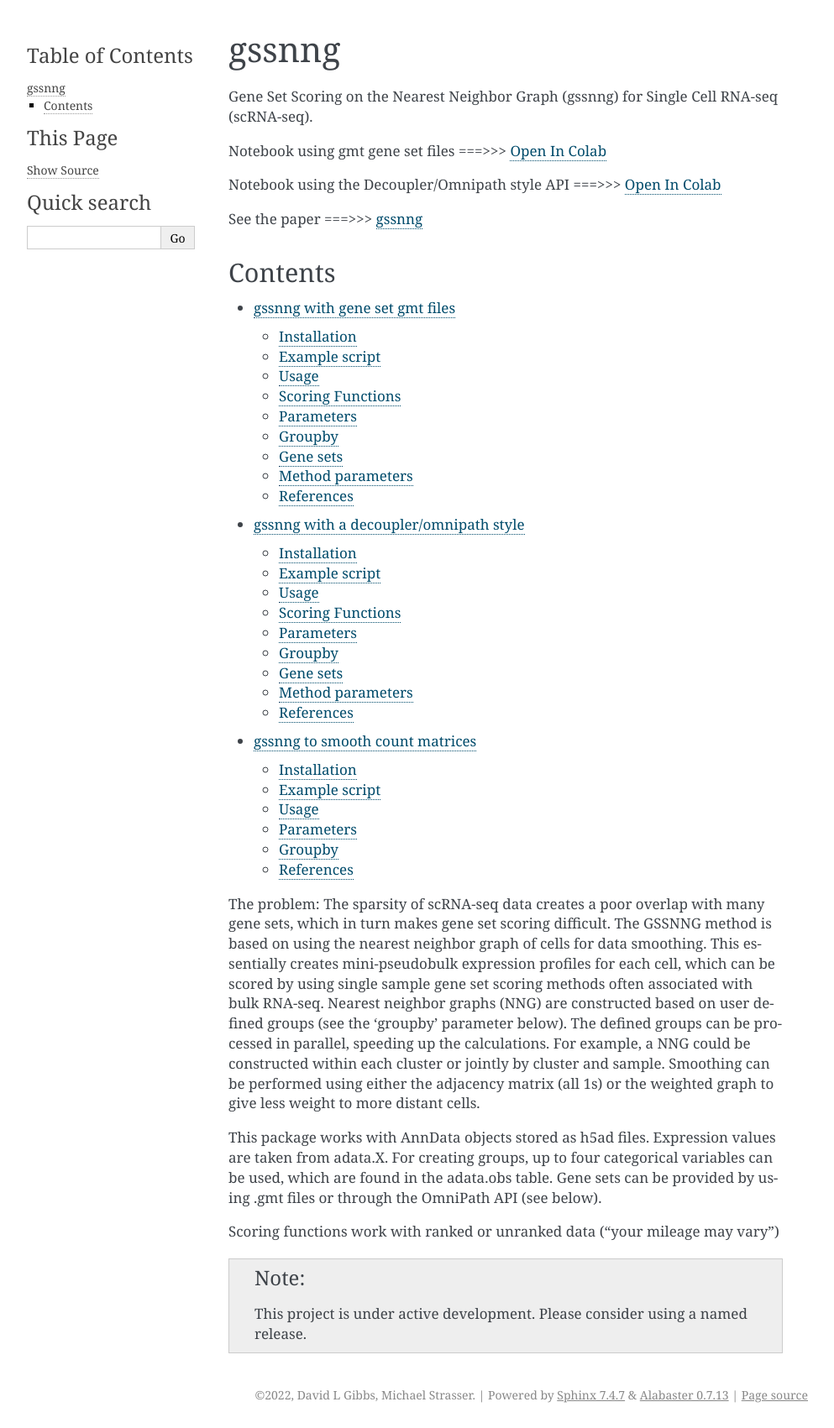
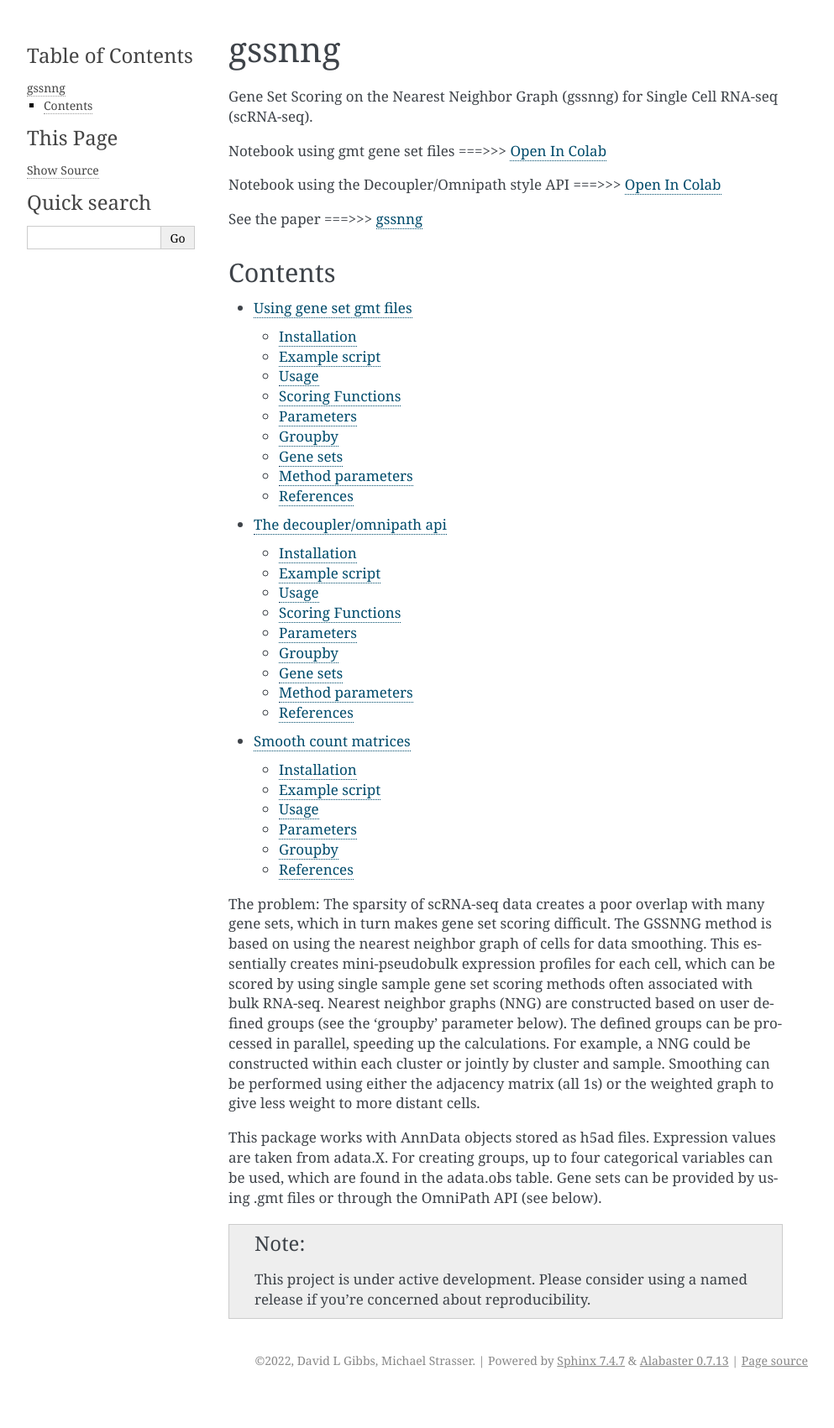
Before and after one commit to IlyaLab/gssnng, a Sphinx documentation site: the page built from docs/index.rst, in a window 1280 px wide. Shown: the whole page at 84% size, without its empty margins (148-1141 px from the left). Built offline with Sphinx 7.4.7, drawn with Linux system fonts in a browser that asks for light colours; after the commit the page ends 1660 px from its top, so only the background shows below that.

Commit message:
update to readthedocs formatting

```diff
--- a/docs/index.rst
+++ b/docs/index.rst
@@ -13,9 +13,9 @@ Contents
 --------
 
 .. toctree::
-   gssnng with gene set gmt files <gmt_files_doc>
-   gssnng with a decoupler/omnipath style <decoupler_api_doc>
-   gssnng to smooth count matrices <smoothing_adatas_doc>
+   Using gene set gmt files <gmt_files_doc>
+   The decoupler/omnipath api <decoupler_api_doc>
+   Smooth count matrices <smoothing_adatas_doc>
 
 The problem: The sparsity of scRNA-seq data creates a poor overlap with many gene sets, which in turn makes gene set scoring difficult.
 The GSSNNG method is based on using the nearest neighbor graph of cells for data smoothing. This essentially creates mini-pseudobulk expression profiles for each cell, which can be scored by using single sample gene set scoring methods often associated with bulk RNA-seq.
@@ -23,8 +23,6 @@ Nearest neighbor graphs (NNG) are constructed based on user defined groups (see
 
 This package works with AnnData objects stored as h5ad files. Expression values are taken from adata.X. For creating groups, up to four categorical variables can be used, which are found in the adata.obs table. Gene sets can be provided by using .gmt files or through the OmniPath API (see below).
 
-Scoring functions work with ranked or unranked data ("your mileage may vary")
-
 .. note::
 
-   This project is under active development. Please consider using a named release.
+   This project is under active development. Please consider using a named release if you're concerned about reproducibility.
```
Also changed, not shown: docs/decoupler_api_doc.rst (+11 -16 lines), docs/gmt_files_doc.rst (+12 -17 lines), docs/smoothing_adatas_doc.rst (+2 -10 lines).
